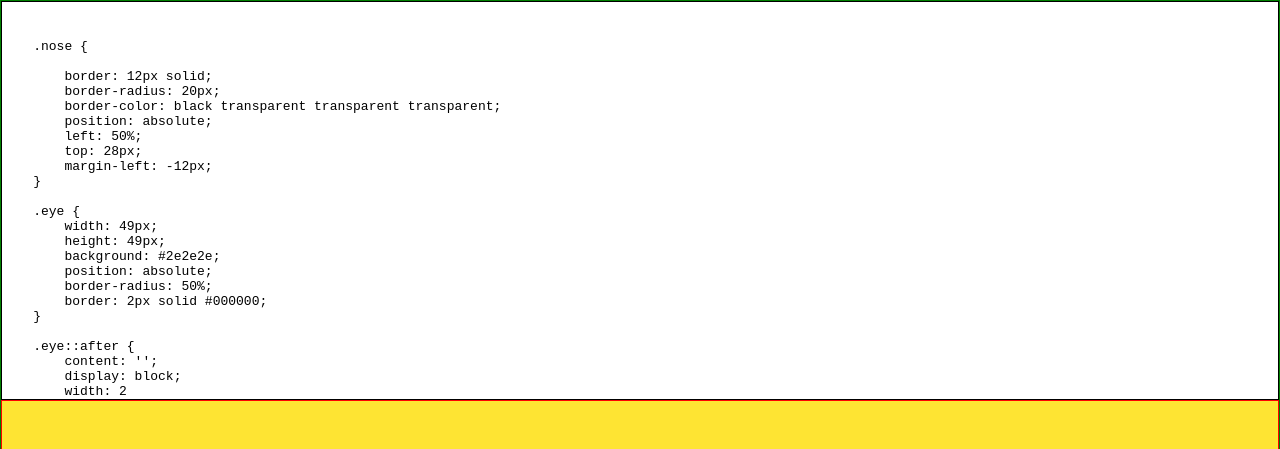
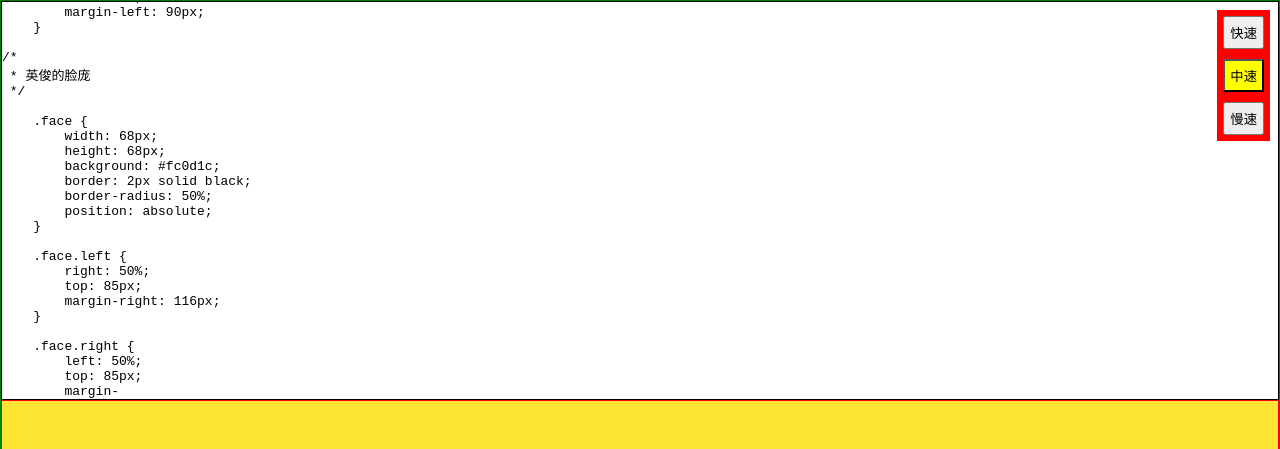
Before and after one commit to lixiaolei90/pikachu-demo, a plain HTML site: page index.html in a window 1280 px wide. Shown: the top 449 px of the page. Drawn offline with Linux system fonts and the light colour scheme.

```diff
--- a/css/default.css
+++ b/css/default.css
@@ -64,3 +64,21 @@
     .wrapper> :not(:last-child) {
         z-index: 1;
     }
+
+   .speedButton {
+      position: absolute;
+      top: 0;
+      right: 0;
+      border: 1px solid red;
+      display: flex;
+      flex-direction: column;
+      margin: 10px;
+      background: red;
+   }
+   .speedButton button {
+    padding: 5px;
+    margin: 5px;
+   }
+   .speedButton button.active {
+      background: yellow;
+   }
--- a/index.html
+++ b/index.html
@@ -12,6 +12,11 @@
 <body>
     <div class="code-wrapper">
     	<pre id="code"></pre>
+    	<div class="speedButton">
+    		<button id="speed-fast">快速</button>
+    		<button id="speed-medium" class="active">中速</button>
+    		<button id="speed-slow">慢速</button>
+    	</div>
     </div>
     <div class="preview-wrapper">
         <div class="preview">
--- a/js/main.js
+++ b/js/main.js
@@ -1,6 +1,12 @@
 ! function() {
     let code = `
+ /*
+  * 比卡丘开始出击
+  */
 
+ /*
+  * 鼻子 我的鼻子
+  */
 
     .nose {
 
@@ -12,6 +18,10 @@
         top: 28px;
         margin-left: -12px;
     }
+
+/*
+ * 我的大眼睛
+ */
 
     .eye {
         width: 49px;
@@ -45,6 +55,10 @@
         margin-left: 90px;
     }
 
+/*
+ * 英俊的脸庞
+ */
+
     .face {
         width: 68px;
         height: 68px;
@@ -65,6 +79,10 @@
         top: 85px;
         margin-left: 116px;
     }
+
+/*
+ * 亲亲唇
+ */
 
     .upperLip {
         height: 25px;
@@ -90,7 +108,9 @@
 
     }
 
-
+/*
+ * 小可爱舌头
+ */
 
     .lowerLip {
         position: absolute;
@@ -129,7 +149,7 @@
             if (n >= code.length) {
                 clearInterval(timer)
             }
-        }, 10)
+        }, 1)
     }
     writeCode('', code)
 }.call()
```
Also changed, not shown: package-lock.json (added), 1 other file.
